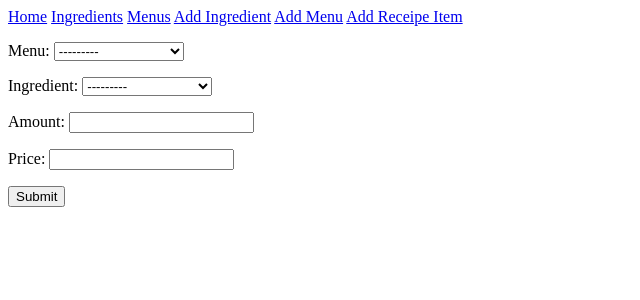
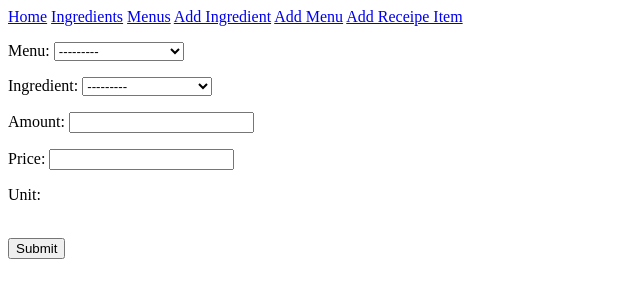
Before and after one commit to Sandrowue/DjangoMenuIngredient, a Django app: page /MenuIngredientMaster/addRecipeItem in a window 1280 px wide. Shown: the top 300 px of the page, without its empty margins (0-640 px from the left). Run offline with Django 5.2, Linux system fonts and the light colour scheme; tables that the repository leaves empty hold one stand-in row (values such as "Sample post").

Commit message:
addReceipeItem

```diff
--- a/capstone/MenuIngredientMaster/templates/MenuIngredientMaster/addRecipeItem.html
+++ b/capstone/MenuIngredientMaster/templates/MenuIngredientMaster/addRecipeItem.html
@@ -10,8 +10,37 @@
         <form method="post">
             {% csrf_token %}
             {{ form.as_p }}
+            <div>
+                <p>Unit:</p>
+                <span id="unit"></span>
+            </div>
+            <br/>
             <input type="submit", value="Submit">
         </form>
     </body>
+
+        <!-- JSON data block -->
+    <script id="ingredient-units-data" type="application/json">
+        {
+            {% for ingredient in ingredients %}
+                "{{ ingredient.id }}": "{{ ingredient.unit }}"{% if not forloop.last %},{% endif %}
+            {% endfor %}
+        }
+    </script>
+
+    <script>
+        // Parse the JSON data from the script tag
+        const ingredientUnits = JSON.parse(document.getElementById("ingredient-units-data").textContent);
+        const ingredientSelect = document.getElementById("id_ingredient");
+        const unitSpan = document.getElementById("unit")
+
+        function updateUnit() {
+            const selectedId = ingredientSelect.value;
+            unitSpan.textContent = ingredientUnits[selectedId] || "";
+        }
+
+        ingredientSelect.addEventListener("change", updateUnit);
+        updateUnit()
+    </script>
     {% endblock %}
 </html>
```
